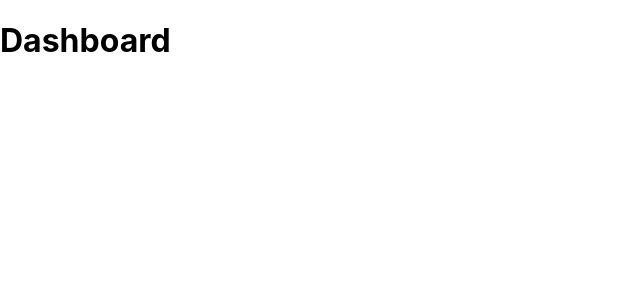
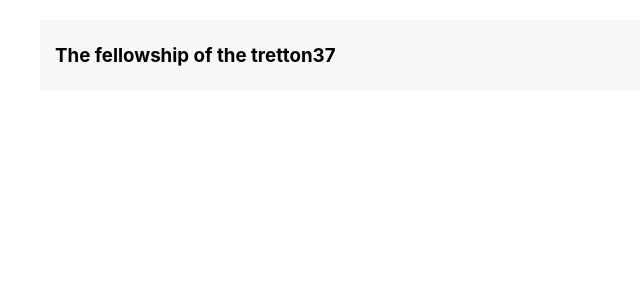
Before and after one commit to pawgog/employers_list_react, a React (Create React App) app: page / in a window 1280 px wide. Shown: the top 300 px of the page, without its empty margins (0-640 px from the left). Built offline with nearby package versions, Linux system fonts and the light colour scheme; no server answers.

Commit message:
Add hooks fetching data and common utils

```diff
--- a/package.json
+++ b/package.json
@@ -21,6 +21,7 @@
     "react": "^18.2.0",
     "react-dom": "^18.2.0",
     "react-scripts": "5.0.1",
+    "styled-components": "^5.3.5",
     "typescript": "^4.7.4",
     "web-vitals": "^2.1.4"
   },
@@ -47,5 +48,8 @@
       "last 1 firefox version",
       "last 1 safari version"
     ]
+  },
+  "devDependencies": {
+    "@types/styled-components": "^5.1.26"
   }
 }
--- /dev/null
+++ b/src/components/Dashboard.styled.tsx
@@ -0,0 +1,7 @@
+import styled from 'styled-components';
+
+export const DashboardStyled = styled.div`
+    margin: 20px 40px;
+    padding: 5px 15px;
+    background-color: #f7f7f7;
+`;
--- a/src/components/Dashboard.tsx
+++ b/src/components/Dashboard.tsx
@@ -1,8 +1,16 @@
+import useFetchingData from '../hooks/useFetchingData';
+import { DashboardStyled } from './Dashboard.styled';
+import { staticText } from '../utils/staticText';
+
 function Dashboard() {
+    const [data, isLoading, isError] = useFetchingData();
+
+    console.log(data, isLoading, isError);
+
     return (
-        <>
-            <h1>Dashboard</h1>
-        </>
+        <DashboardStyled>
+            <h3>{staticText.pageTitle}</h3>
+        </DashboardStyled>
     );
 }
 
--- /dev/null
+++ b/src/hooks/useFetchingData.tsx
@@ -0,0 +1,33 @@
+import { useState, useEffect } from 'react';
+import axios from 'axios';
+import { IEmployerObject } from '../utils/types';
+
+const useFetchingData = () => {
+    const apiUrl = 'https://api.1337co.de/v3/employees';
+    const [data, setData] = useState<Array<IEmployerObject>>([]);
+    const [isLoading, setIsLoading] = useState<boolean>(false);
+    const [isError, setIsError] = useState<boolean>(false);
+
+    useEffect(() => {
+        const fetchData = async () => {
+            setIsError(false);
+            setIsLoading(true);
+            try {
+                const result = await axios(apiUrl, {
+                    headers: {
+                        Authorization: `api-key ${process.env.REACT_APP_KEY}`,
+                    },
+                });
+                setData(result.data);
+            } catch (error) {
+                setIsError(true);
+            }
+            setIsLoading(false);
+        };
+        fetchData();
+    }, [apiUrl]);
+
+    return [{ data, isLoading, isError }];
+};
+
+export default useFetchingData;
--- /dev/null
+++ b/src/utils/staticText.ts
@@ -0,0 +1,3 @@
+export const staticText = {
+    pageTitle: 'The fellowship of the tretton37',
+};
--- /dev/null
+++ b/src/utils/types.ts
@@ -0,0 +1,17 @@
+export interface IEmployerObject {
+    email: string;
+    gitHub: string;
+    highlighted: boolean;
+    imagePortraitUrl: string;
+    imageWallOfLeetUrl: string;
+    linkedIn: string;
+    mainText: string;
+    manager: string;
+    name: string;
+    office: string;
+    orgUnit: string;
+    phoneNumber: string;
+    published: boolean;
+    stackOverflow: string;
+    twitter: string;
+}
```
Also changed, not shown: 1 other file (tests, documents, lock files or other folders).
